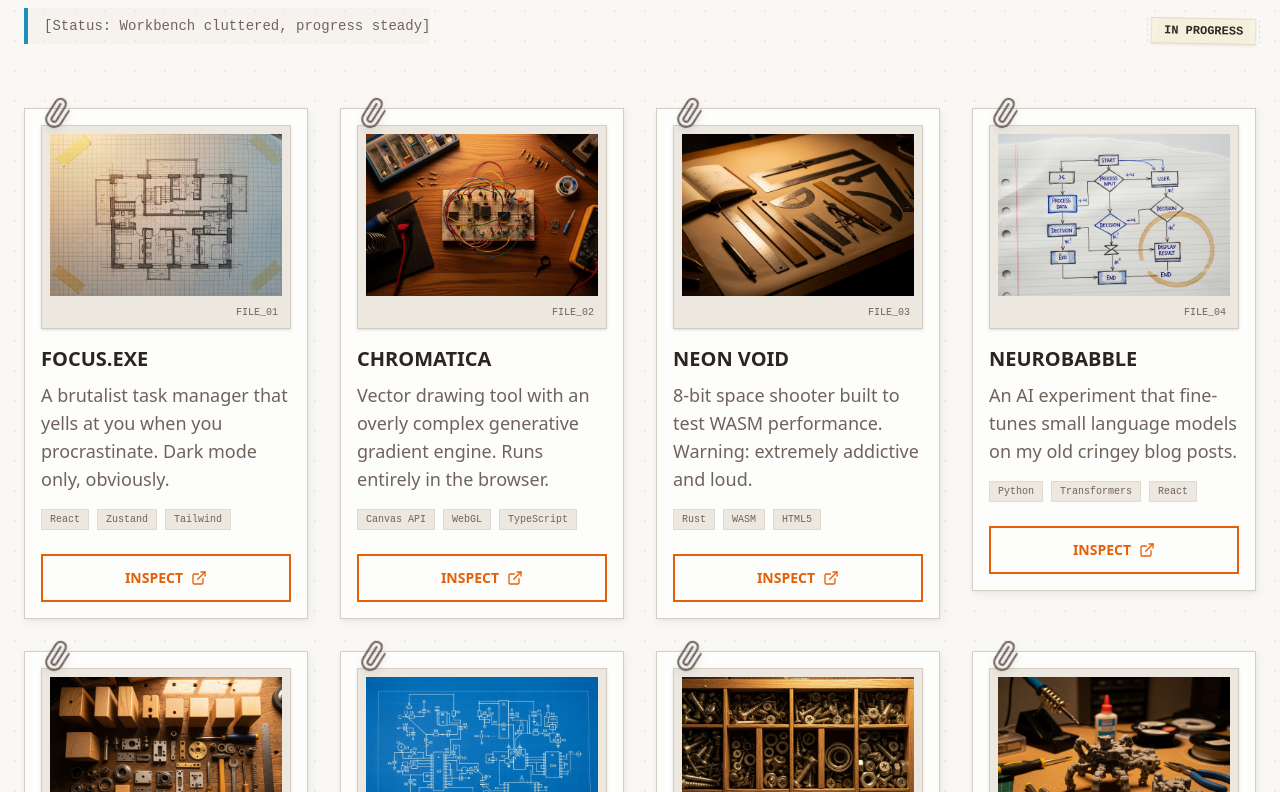
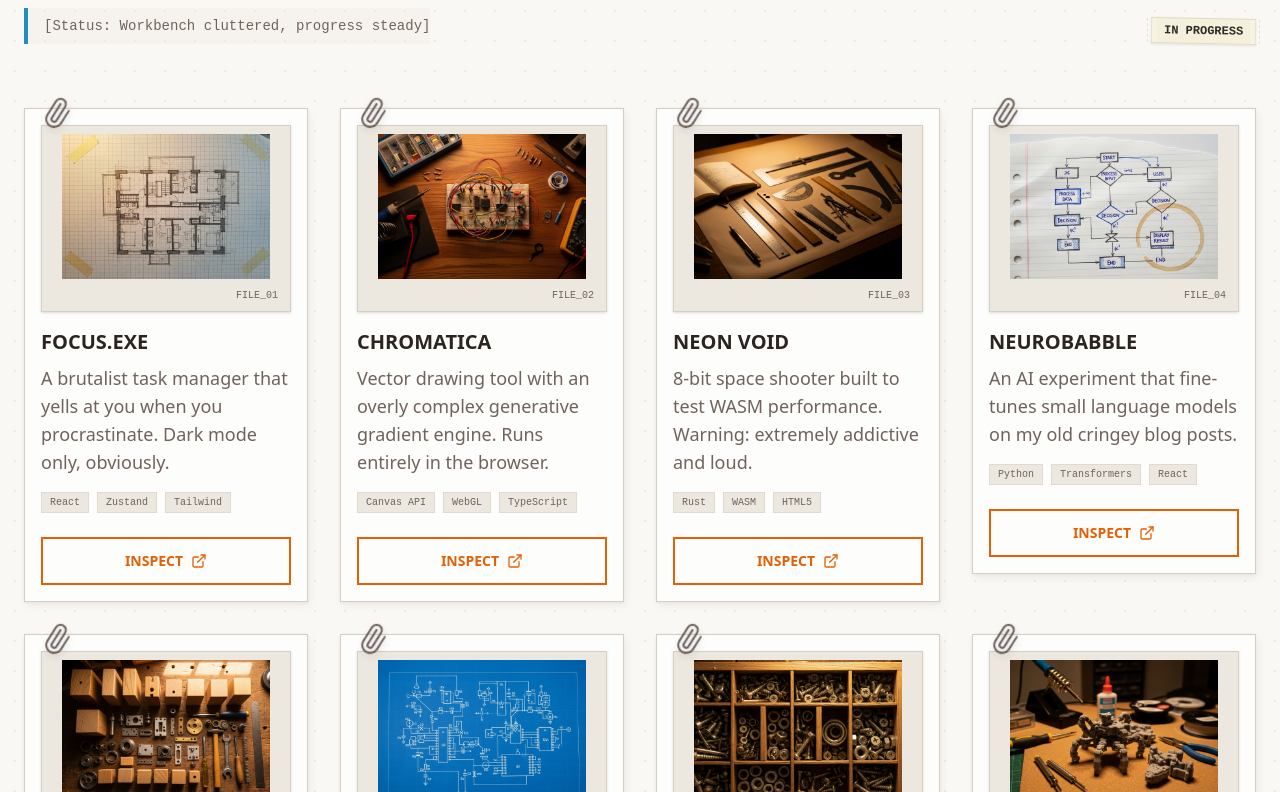
Before and after one commit to radanstromer-lgtm/lab-dadan, a Next.js app: page / in a window 1280 px wide. Shown: the part 988-1780 px from the top of the page. Built offline with nearby package versions, Linux system fonts and the light colour scheme; no server answers; the database is empty.

Commit message:
fix: long height image

```diff
--- a/app/projects/[id]/page.tsx
+++ b/app/projects/[id]/page.tsx
@@ -131,12 +131,12 @@ export default function ProjectDetailPage({ params }: PageProps) {
                   <Paperclip className="w-10 h-10" strokeWidth={1.5} />
                 </div>
 
-                <div className="relative aspect-[4/3] bg-muted border border-border p-2 pb-10 shadow-sm">
-                  <div className="w-full h-full overflow-hidden">
+                <div className="relative aspect-[4/3] w-full bg-muted border border-border shadow-sm">
+                  <div className="absolute top-2 left-2 right-2 bottom-10 overflow-hidden">
                     <img
                       src={project.image}
                       alt={project.title}
-                      className="w-full h-full object-cover"
+                      className="w-full h-full object-contain"
                     />
                   </div>
                   <div className="absolute bottom-3 right-4 font-mono text-xs text-muted-foreground">
--- a/components/projects.tsx
+++ b/components/projects.tsx
@@ -75,12 +75,12 @@ export function Projects() {
                 <Paperclip className="w-8 h-8" strokeWidth={1.5} />
               </div>
 
-              <div className="relative aspect-[4/3] mb-4 bg-muted border border-border p-2 pb-8 shadow-sm">
-                <div className="w-full h-full overflow-hidden">
+              <div className="relative aspect-[4/3] w-full mb-4 bg-muted border border-border shadow-sm">
+                <div className="absolute top-2 left-2 right-2 bottom-8 overflow-hidden">
                   <img
                     src={project.image}
                     alt={project.title}
-                    className="w-full h-full object-cover transition-transform duration-700 group-hover:scale-105"
+                    className="w-full h-full object-contain transition-transform duration-700 group-hover:scale-105"
                   />
                 </div>
                 <div className="absolute bottom-2 right-3 font-mono text-[10px] text-muted-foreground">
```
Also changed, not shown: public/images/project-portal-ortu.png (added).
